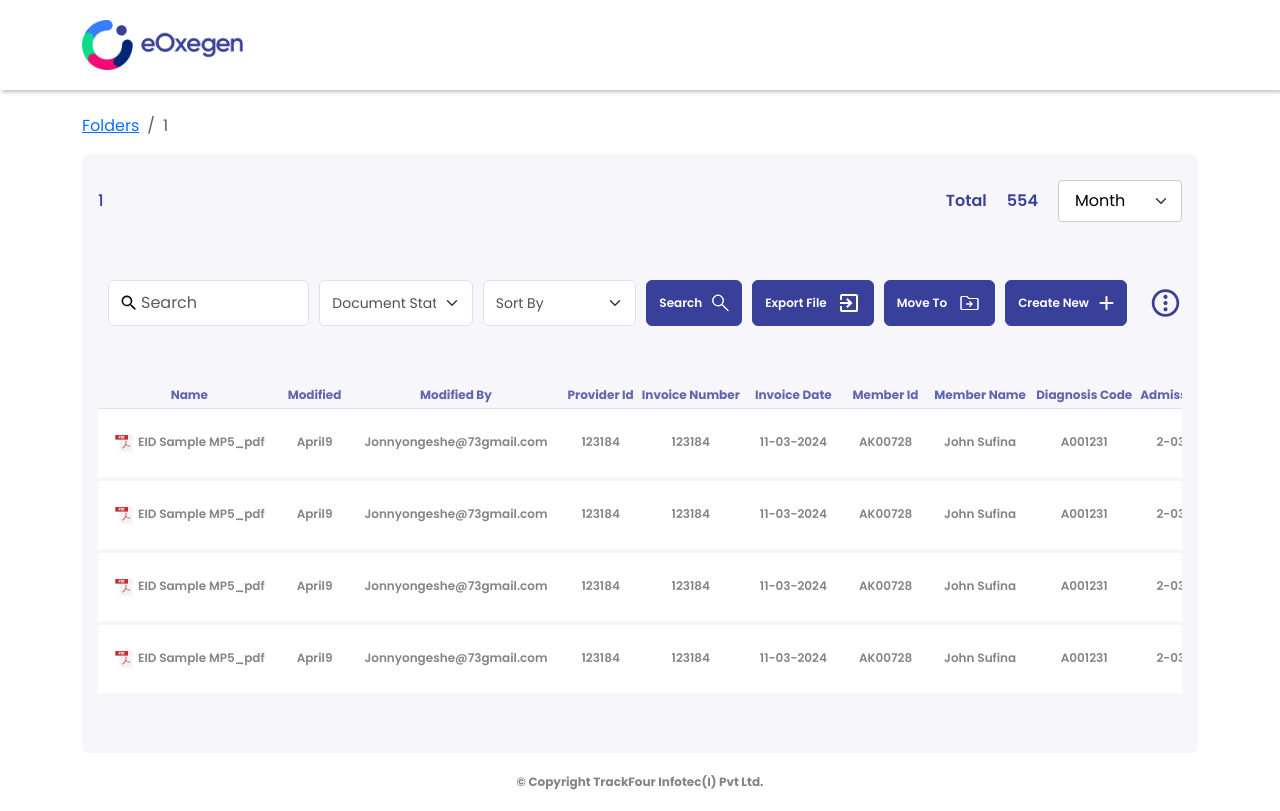
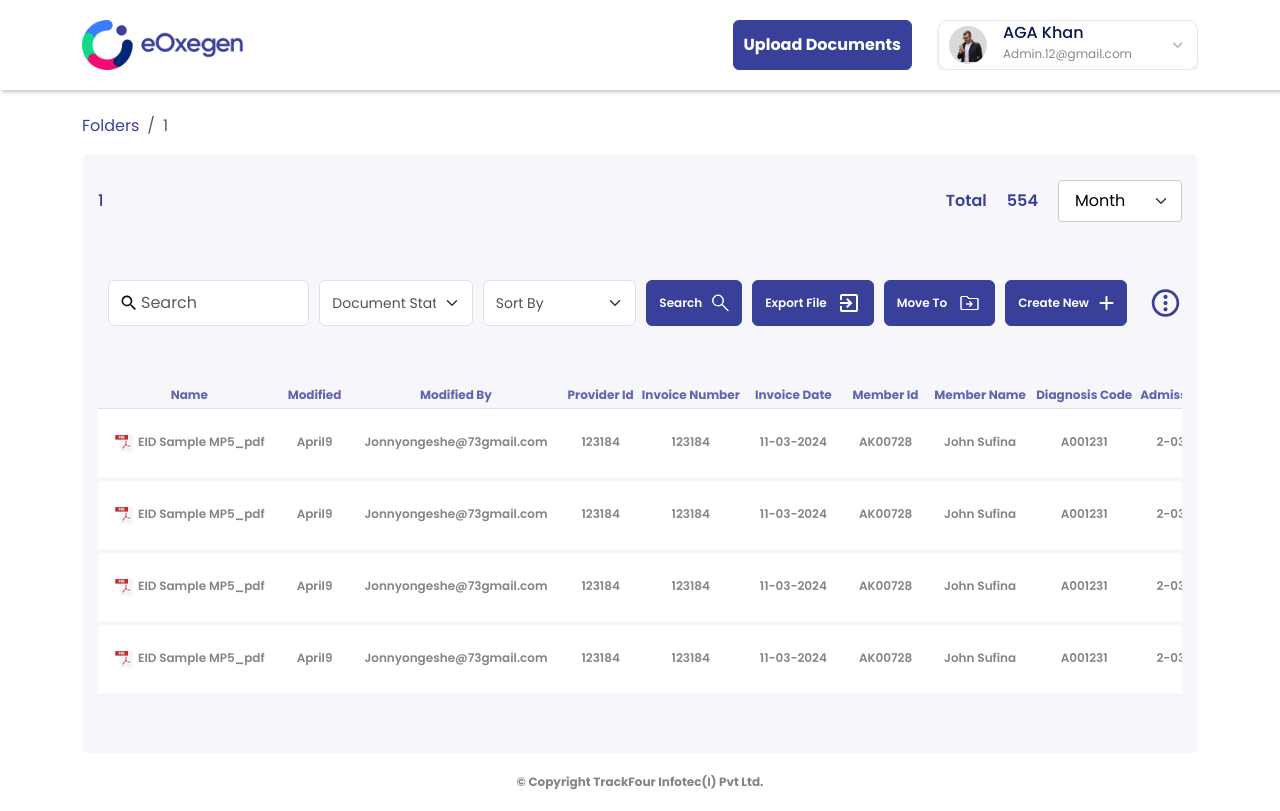
Before and after one commit to schattaraj/automated-bill-processing, a Next.js app: page /Folders/1 in a window 1280 px wide. Built offline with nearby package versions, Linux system fonts and the light colour scheme.

Commit message:
provider changes

```diff
--- a/styles/provider.scss
+++ b/styles/provider.scss
@@ -18,6 +18,9 @@
       align-items: center;
       flex-wrap: wrap;
       justify-content: flex-end;
+      @media (min-width: 992px) {
+        height: auto !important;
+      }
       .dropdown {
         margin-right: 26px;
 
@@ -857,3 +860,14 @@
     }
   }
 }
+
+nav {
+  .breadcrumb {
+    .breadcrumb-item {
+      a {
+        text-decoration: none;
+        color: rgba($primary, 1);
+      }
+    }
+  }
+}
```
